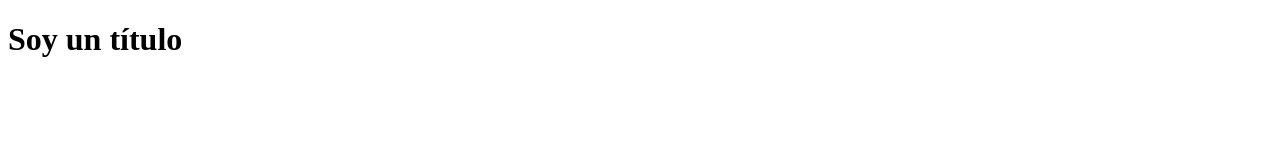
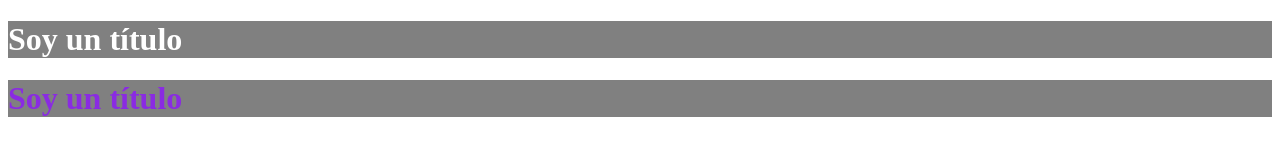
Before and after one commit to arianadaiana98-cyber/CURSO_UTN_VSC_DVFS, a plain HTML site: page clase6.html in a window 1280 px wide. Drawn offline with Linux system fonts and the light colour scheme.

Commit message:
ultimos cambios

```diff
--- a/clase6.html
+++ b/clase6.html
@@ -4,8 +4,12 @@
     <meta charset="UTF-8">
     <meta name="viewport" content="width=device-width, initial-scale=1.0">
     <title>Estilos</title>
+    <link rel="stylesheet" href="./styleclase6.css">
+    <link rel="icon" href="./favicon.svg">
+
 </head>
 <body>
     <h1>Soy un título</h1>
+    <h1 class="titulo-principal">Soy un título</h1>
 </body>
 </html>
--- a/styleclase6.css
+++ b/styleclase6.css
@@ -11,7 +11,27 @@
     -background-color: modifica el color de fondo
     */
 
-    color: red;
-    background-color: yellow;
+    color: white;
+    background-color: grey;
 
  }
+
+ /* Selector de clase*/
+
+ .titulo-principal {
+
+    color: blueviolet
+
+ }
+
+ /* Especificidad: Cuando un elemento tiene varias
+ clases, el estilo que se aplicará será el de la
+ clase que tenga mayor especificidad, osea que su
+ instrucción es más específica.
+
+ + especifico
+
+ selector de clase
+ selector de elemento
+
+ - especifico*/
```
Also changed, not shown: favicon.svg (added).
